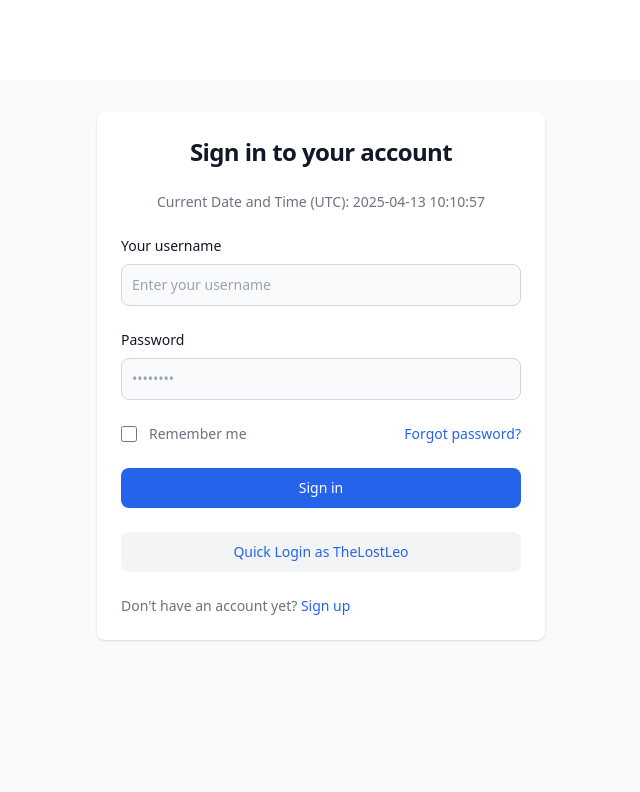
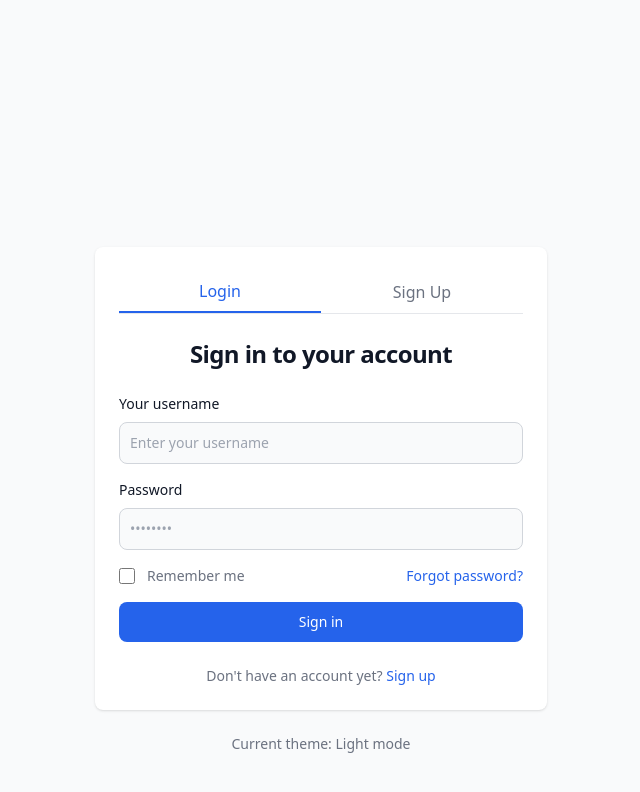
Before and after one commit to TheLostLeo/DefDrive, a React (Vite) app: page /Auth in a window 1280 px wide. Shown: the top 792 px of the page, without its empty margins (319-959 px from the left). Built offline with nearby package versions, Linux system fonts and the light colour scheme.

Commit message:
add:login page

```diff
--- a/src/Components/Navbar.tsx
+++ b/src/Components/Navbar.tsx
@@ -5,7 +5,7 @@ import { useAuth } from '../context/AuthContext';
 
 const Navbar: React.FC = () => {
   const { theme, toggleTheme } = useTheme();
-  const { isLoggedIn, username, logout } = useAuth();
+  const { isLoggedIn, logout } = useAuth();
   const [isMenuOpen, setIsMenuOpen] = useState(false);
 
 
@@ -60,10 +60,10 @@ const Navbar: React.FC = () => {
               </button>
             ) : (
               <div className="flex space-x-4">
-                <Link to="/login" className="text-gray-700 dark:text-gray-300 hover:bg-gray-100 dark:hover:bg-gray-700 px-3 py-2 rounded-md text-sm font-medium">
+                <Link to="/Auth" className="text-gray-700 dark:text-gray-300 hover:bg-gray-100 dark:hover:bg-gray-700 px-3 py-2 rounded-md text-sm font-medium">
                   Login
                 </Link>
-                <Link to="/signup" className="bg-blue-600 hover:bg-blue-700 text-white px-3 py-2 rounded-md text-sm font-medium">
+                <Link to="/Auth" className="bg-blue-600 hover:bg-blue-700 text-white px-3 py-2 rounded-md text-sm font-medium">
                   Sign Up
                 </Link>
               </div>
@@ -145,13 +145,13 @@ const Navbar: React.FC = () => {
             ) : (
               <div className="flex items-center px-4 space-x-3">
                 <Link
-                  to="/login"
+                  to="/Auth"
                   className="block text-gray-700 dark:text-gray-300 hover:bg-gray-100 dark:hover:bg-gray-700 px-3 py-2 rounded-md text-base font-medium"
                 >
                   Login
                 </Link>
                 <Link
-                  to="/signup"
+                  to="/Auth"
                   className="block bg-blue-600 hover:bg-blue-700 text-white px-3 py-2 rounded-md text-base font-medium"
                 >
                   Sign Up
--- a/src/pages/Auth.tsx
+++ b/src/pages/Auth.tsx
@@ -1,15 +1,26 @@
 import React, { useState } from 'react';
 import { useNavigate, Link } from 'react-router-dom';
 import { useAuth } from '../context/AuthContext';
+import { useTheme } from '../context/ThemeContext';
 
-const Login: React.FC = () => {
-  const [username, setUsername] = useState<string>('');
+const Auth: React.FC = () => {
+  const [isLogin, setIsLogin] = useState(true);
+  const [username, setUsername] = useState<string>(isLogin ? '' : '');
   const [password, setPassword] = useState<string>('');
+  const [confirmPassword, setConfirmPassword] = useState<string>('');
+  const [email, setEmail] = useState<string>('');
   const [error, setError] = useState<string>('');
   const { login } = useAuth();
+  const { theme } = useTheme();
   const navigate = useNavigate();
 
-  const handleSubmit = (e: React.FormEvent) => {
+
+  const handleToggle = () => {
+    setIsLogin(!isLogin);
+    setError('');
+  };
+
+  const handleLoginSubmit = (e: React.FormEvent) => {
     e.preventDefault();
 
     if (!username.trim()) {
@@ -22,44 +33,84 @@ const Login: React.FC = () => {
       return;
     }
 
-    // For this demo, we'll just check if the password is "password"
-    // In a real app, you would verify credentials against a backend
-    if (password === 'password') {
-      // Successfully logged in
+    // For this demo, accept any password
     login(username);
-      navigate('/');
-    } else {
-      setError('Invalid credentials. Try using "password" as the password.');
-    }
-  };
-
-  // For the demo purpose, we'll provide a quick login option
-  const handleQuickLogin = () => {
-    login('TheLostLeo');
     navigate('/');
   };
 
+  const handleSignupSubmit = (e: React.FormEvent) => {
+    e.preventDefault();
+
+    if (!username.trim()) {
+      setError('Username is required');
+      return;
+    }
+
+    if (!email.trim()) {
+      setError('Email is required');
+      return;
+    }
+
+    if (!password.trim()) {
+      setError('Password is required');
+      return;
+    }
+
+    if (password !== confirmPassword) {
+      setError('Passwords do not match');
+      return;
+    }
+
+    // For this demo, simply log them in after signup
+    login(username);
+    navigate('/');
+  };
+
+
   return (
-    <div className="min-h-screen bg-gray-50 dark:bg-gray-900 transition-colors duration-200">
+    <div className=" flex items-center justify-center min-h-screen bg-gray-50 dark:bg-gray-900 transition-colors duration-200">
 
-      <div className="flex flex-col items-center justify-center px-6 py-8 mx-auto mt-20">
-        <div className="w-full bg-white dark:bg-gray-800 rounded-lg shadow max-w-md p-6">
+      <div className="flex flex-col items-center justify-center px-6 py-8 mx-auto min-w-[500px] min-h-[1000px]">
+        <div className="w-full bg-white dark:bg-gray-800 rounded-lg shadow sm:max-w-md lg:max-w-xl p-6 space-y-6">
+          {/* Auth Type Toggle */}
+          <div className="flex border-b border-gray-200 dark:border-gray-700">
+            <button
+              onClick={() => isLogin || handleToggle()}
+              className={`px-4 py-2 w-1/2 text-center ${
+                isLogin
+                  ? 'border-b-2 border-blue-600 dark:border-blue-400 text-blue-600 dark:text-blue-400 font-medium'
+                  : 'text-gray-500 dark:text-gray-400'
+              }`}
+            >
+              Login
+            </button>
+            <button
+              onClick={() => !isLogin || handleToggle()}
+              className={`px-4 py-2 w-1/2 text-center ${
+                !isLogin
+                  ? 'border-b-2 border-blue-600 dark:border-blue-400 text-blue-600 dark:text-blue-400 font-medium'
+                  : 'text-gray-500 dark:text-gray-400'
+              }`}
+            >
+              Sign Up
+            </button>
+          </div>
+
           <div className="text-center">
-            <h1 className="text-xl font-bold leading-tight tracking-tight text-gray-900 dark:text-white md:text-2xl mb-6">
-              Sign in to your account
+            <h1 className="text-xl font-bold leading-tight tracking-tight text-gray-900 dark:text-white md:text-2xl">
+              {isLogin ? 'Sign in to your account' : 'Create an account'}
             </h1>
-            <p className="text-sm text-gray-500 dark:text-gray-400 mb-6">
-              Current Date and Time (UTC): 2025-04-13 10:10:57
-            </p>
           </div>
 
           {error && (
-            <div className="p-4 mb-4 text-sm text-red-700 bg-red-100 rounded-lg dark:bg-red-200 dark:text-red-800" role="alert">
+            <div className="p-4 text-sm text-red-700 bg-red-100 rounded-lg dark:bg-red-200 dark:text-red-800" role="alert">
               {error}
             </div>
           )}
 
-          <form className="space-y-4 md:space-y-6" onSubmit={handleSubmit}>
+          {isLogin ? (
+            // Login Form
+            <form className="space-y-4" onSubmit={handleLoginSubmit}>
               <div>
                 <label htmlFor="username" className="block mb-2 text-sm font-medium text-gray-900 dark:text-white">
                   Your username
@@ -112,24 +163,93 @@ const Login: React.FC = () => {
               >
                 Sign in
               </button>
+            </form>
+          ) : (
+            // Signup Form
+            <form className="space-y-4" onSubmit={handleSignupSubmit}>
+              <div>
+                <label htmlFor="username" className="block mb-2 text-sm font-medium text-gray-900 dark:text-white">
+                  Username
+                </label>
+                <input
+                  type="text"
+                  name="username"
+                  id="username-signup"
+                  value={username}
+                  onChange={(e) => setUsername(e.target.value)}
+                  className="bg-gray-50 border border-gray-300 text-gray-900 sm:text-sm rounded-lg focus:ring-blue-600 focus:border-blue-600 block w-full p-2.5 dark:bg-gray-700 dark:border-gray-600 dark:placeholder-gray-400 dark:text-white"
+                  placeholder="Choose a username"
+                />
+              </div>
+              <div>
+                <label htmlFor="email" className="block mb-2 text-sm font-medium text-gray-900 dark:text-white">
+                  Your email
+                </label>
+                <input
+                  type="email"
+                  name="email"
+                  id="email"
+                  value={email}
+                  onChange={(e) => setEmail(e.target.value)}
+                  className="bg-gray-50 border border-gray-300 text-gray-900 sm:text-sm rounded-lg focus:ring-blue-600 focus:border-blue-600 block w-full p-2.5 dark:bg-gray-700 dark:border-gray-600 dark:placeholder-gray-400 dark:text-white"
+                  placeholder="name@company.com"
+                />
+              </div>
+              <div>
+                <label htmlFor="password" className="block mb-2 text-sm font-medium text-gray-900 dark:text-white">
+                  Password
+                </label>
+                <input
+                  type="password"
+                  name="password"
+                  id="password-signup"
+                  value={password}
+                  onChange={(e) => setPassword(e.target.value)}
+                  className="bg-gray-50 border border-gray-300 text-gray-900 sm:text-sm rounded-lg focus:ring-blue-600 focus:border-blue-600 block w-full p-2.5 dark:bg-gray-700 dark:border-gray-600 dark:placeholder-gray-400 dark:text-white"
+                  placeholder="••••••••"
+                />
+              </div>
+              <div>
+                <label htmlFor="confirm-password" className="block mb-2 text-sm font-medium text-gray-900 dark:text-white">
+                  Confirm password
+                </label>
+                <input
+                  type="password"
+                  name="confirm-password"
+                  id="confirm-password"
+                  value={confirmPassword}
+                  onChange={(e) => setConfirmPassword(e.target.value)}
+                  className="bg-gray-50 border border-gray-300 text-gray-900 sm:text-sm rounded-lg focus:ring-blue-600 focus:border-blue-600 block w-full p-2.5 dark:bg-gray-700 dark:border-gray-600 dark:placeholder-gray-400 dark:text-white"
+                  placeholder="••••••••"
+                />
+              </div>
               <button
-              type="button"
-              onClick={handleQuickLogin}
-              className="w-full text-blue-600 bg-gray-100 hover:bg-gray-200 focus:ring-4 focus:outline-none focus:ring-gray-300 font-medium rounded-lg text-sm px-5 py-2.5 text-center dark:bg-gray-700 dark:text-blue-400 dark:hover:bg-gray-800"
+                type="submit"
+                className="w-full text-white bg-blue-600 hover:bg-blue-700 focus:ring-4 focus:outline-none focus:ring-blue-300 font-medium rounded-lg text-sm px-5 py-2.5 text-center dark:bg-blue-600 dark:hover:bg-blue-700 dark:focus:ring-blue-800"
               >
-              Quick Login as TheLostLeo
+                Create an account
               </button>
-            <p className="text-sm font-light text-gray-500 dark:text-gray-400">
-              Don't have an account yet?{" "}
-              <Link to="/signup" className="font-medium text-blue-600 hover:underline dark:text-blue-500">
-                Sign up
-              </Link>
-            </p>
             </form>
+          )}
+
+          <div className="text-sm font-light text-gray-500 dark:text-gray-400 text-center">
+            {isLogin ? "Don't have an account yet? " : "Already have an account? "}
+            <button
+              onClick={handleToggle}
+              className="font-medium text-blue-600 hover:underline dark:text-blue-500"
+            >
+              {isLogin ? "Sign up" : "Sign in"}
+            </button>
+          </div>
+        </div>
+
+        {/* Theme indicator */}
+        <div className="mt-6 text-sm text-gray-500 dark:text-gray-400">
+          Current theme: <span className="font-medium">{theme === 'dark' ? 'Dark' : 'Light'} mode</span>
         </div>
       </div>
     </div>
   );
 };
 
-export default Login;
+export default Auth;
--- a/src/pages/Landing.tsx
+++ b/src/pages/Landing.tsx
@@ -40,7 +40,7 @@ const Landing: React.FC = () => {
                 <div className="mt-5 justify-between sm:mt-8 sm:flex sm:justify-center xl:justify-start ">
                   <div className="inline-flex rounded-md shadow">
                     <Link
-                      to="/signup"
+                      to="/Auth"
                       className="w-full flex items-center justify-center px-8 py-3 border border-transparent text-base font-medium rounded-md text-white bg-blue-600 hover:bg-blue-700 md:py-4 md:text-lg md:px-10"
                     >
                       Get started
```
Also changed, not shown: 1 other file (tests, documents, lock files or other folders). Lines whose indentation alone changed are shown as unchanged.
